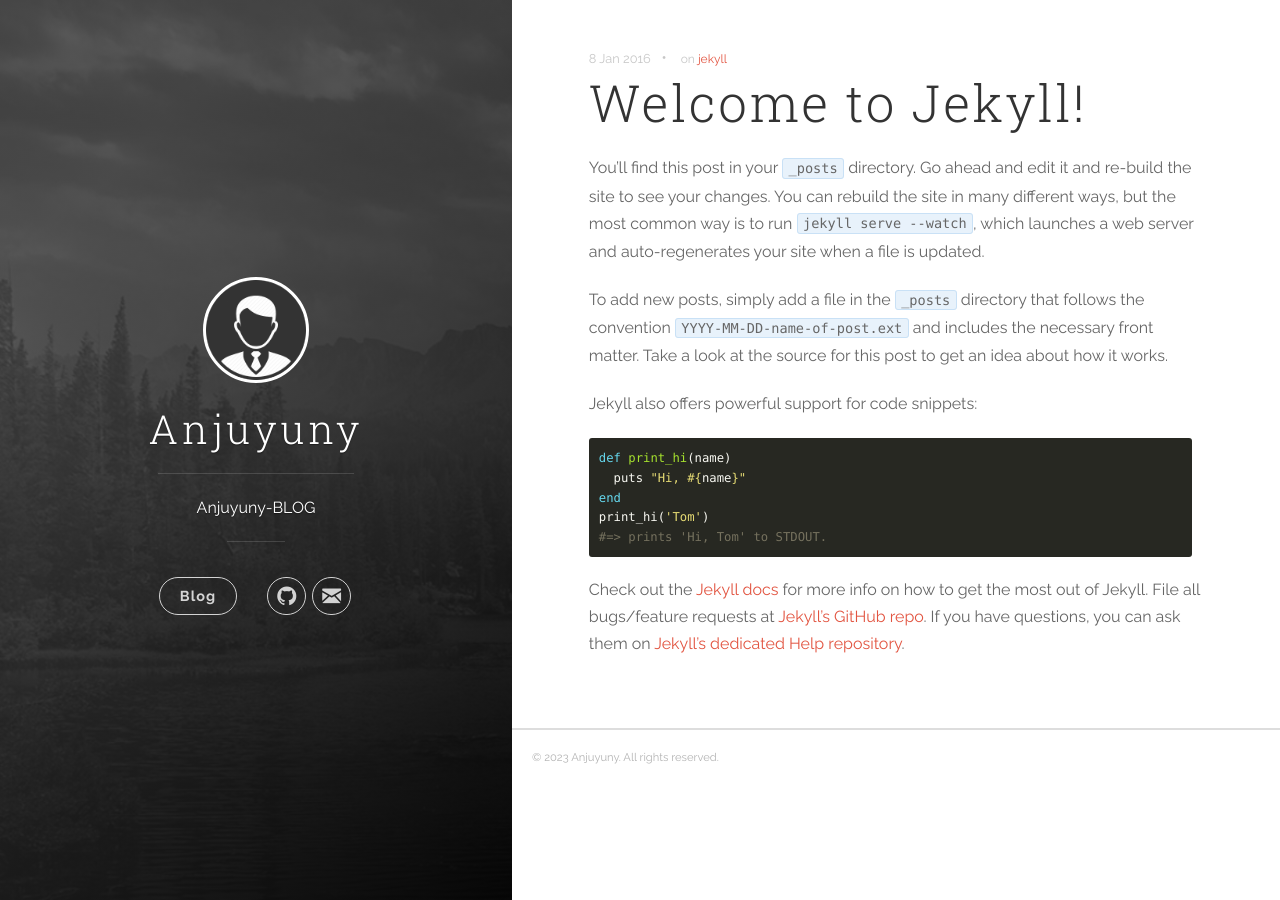
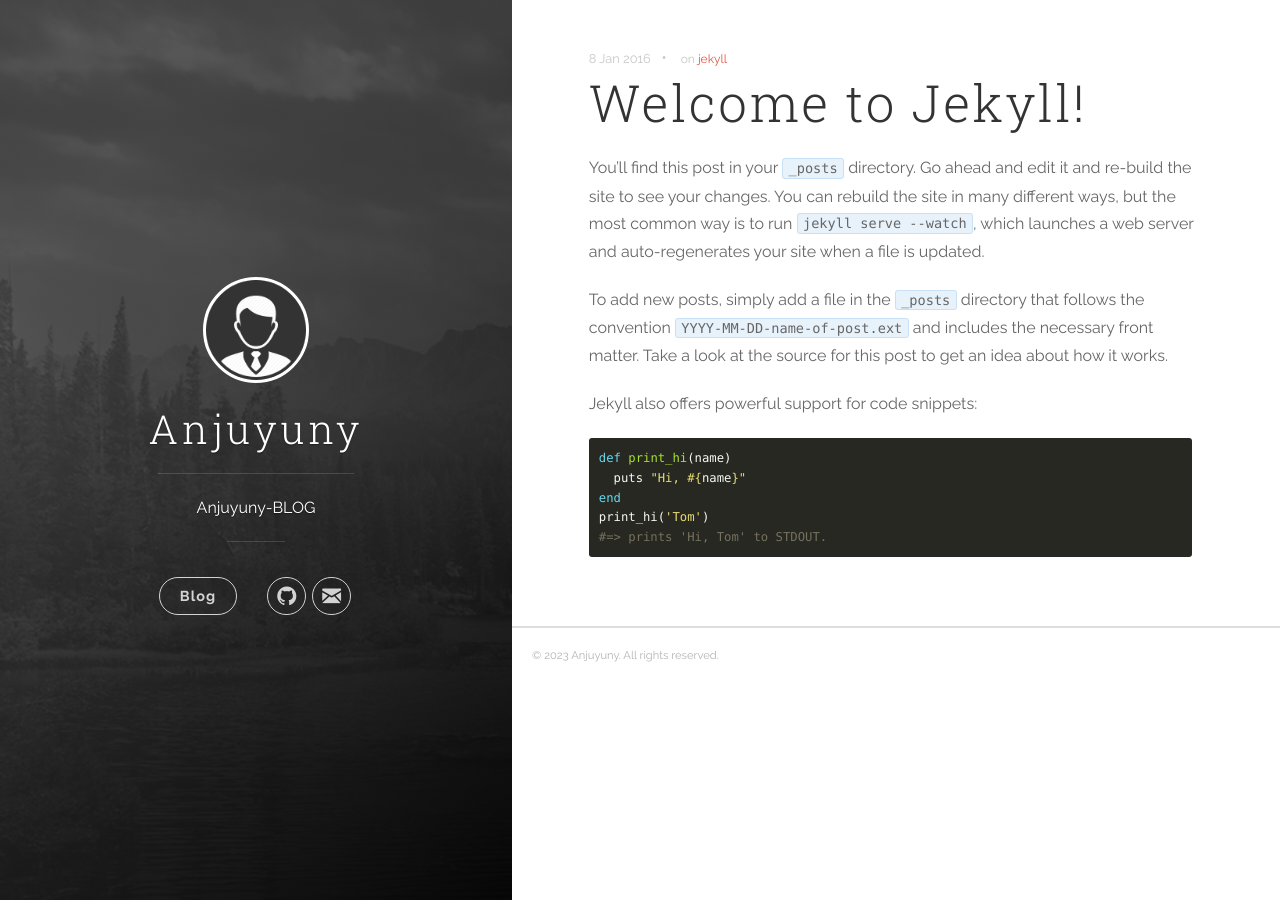
Before and after one commit to anjiyuny/anjiyuny.github.io, a Jekyll site: the page built from _posts/2016-01-08-welcome-to-jekyll.markdown, in a window 1280 px wide. Built offline with Jekyll 4.4.1, drawn with Linux system fonts in a browser that asks for light colours.

Commit message:
post test

````diff
--- a/_posts/2016-01-08-welcome-to-jekyll.markdown
+++ b/_posts/2016-01-08-welcome-to-jekyll.markdown
@@ -17,9 +17,3 @@
 print_hi('Tom')
 #=> prints 'Hi, Tom' to STDOUT.
 ```
-
-Check out the [Jekyll docs][jekyll] for more info on how to get the most out of Jekyll. File all bugs/feature requests at [Jekyll’s GitHub repo][jekyll-gh]. If you have questions, you can ask them on [Jekyll’s dedicated Help repository][jekyll-help].
-
-[jekyll]:      http://jekyllrb.com
-[jekyll-gh]:   https://github.com/jekyll/jekyll
-[jekyll-help]: https://github.com/jekyll/jekyll-help
````
Also changed, not shown: other parts of _posts/2016-01-08-welcome-to-jekyll.markdown (+4 -4 lines), _posts/2023-02-16-welcome-to-jekyll.markdown (deleted, +0 -29 lines).
